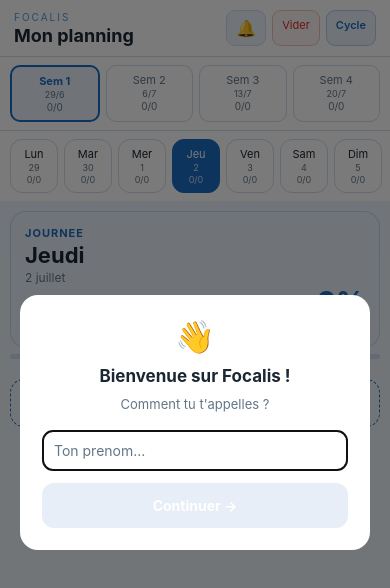
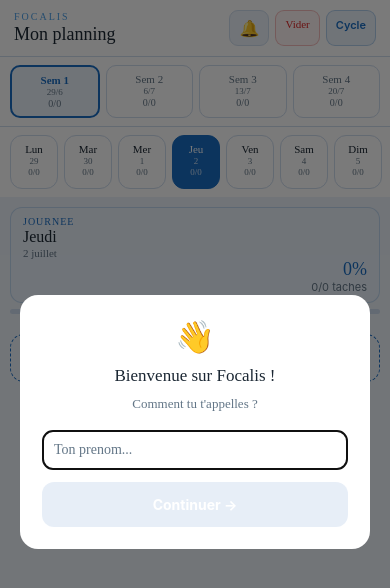
Before and after one commit to hamdiasma-creator/Focalis, a React Native app: screen / in a window 390 px wide. Shown: the top 588 px of the page. Built offline with nearby package versions, Linux system fonts and the light colour scheme.

Commit message:
Update theme.js

```diff
--- a/src/theme.js
+++ b/src/theme.js
@@ -24,98 +24,96 @@ export function makeStyles(T) {
     modal:         { backgroundColor:T.surface, borderRadius:18, padding:22, width:"100%" },
     modalBottom:   { backgroundColor:T.surface, borderRadius:18, padding:22 },
     modalEmoji:    { fontSize:32, textAlign:"center", marginBottom:10 },
-    modalTitle:    { fontSize:17, fontWeight:"700", textAlign:"center", marginBottom:8, color:T.text },
-    modalDesc:     { fontSize:13, color:T.muted, textAlign:"center", lineHeight:20, marginBottom:16 },
+    modalTitle:    { fontSize:17, fontFamily:"Lexend_700Bold", textAlign:"center", marginBottom:8, color:T.text },
+    modalDesc:     { fontSize:13, fontFamily:"Lexend_400Regular", color:T.muted, textAlign:"center", lineHeight:20, marginBottom:16 },
     row:           { flexDirection:"row", gap:8, flexWrap:"wrap" },
 
     // ── Buttons ─────────────────────────────────────────────────────────────
     btnCancel:    { flex:1, padding:12, borderWidth:1, borderColor:T.border, borderRadius:10, alignItems:"center" },
-    btnCancelTxt: { fontSize:14, color:T.text },
+    btnCancelTxt: { fontSize:14, fontFamily:"Lexend_500Medium", color:T.text },
     btnDanger:    { flex:1, padding:12, backgroundColor:T.danger, borderRadius:10, alignItems:"center" },
-    btnDangerTxt: { fontSize:14, color:"#fff", fontWeight:"700" },
+    btnDangerTxt: { fontSize:14, fontFamily:"Lexend_700Bold", color:"#fff" },
     btnPrimary:   { padding:14, borderRadius:12, alignItems:"center" },
-    btnPrimaryTxt:{ fontSize:14, color:"#fff", fontWeight:"700" },
+    btnPrimaryTxt:{ fontSize:14, fontFamily:"Lexend_700Bold", color:"#fff" },
 
     // ── Form ────────────────────────────────────────────────────────────────
-    input:      { borderWidth:1, borderColor:T.border, borderRadius:10, padding:11, fontSize:14, color:T.text, marginBottom:12 },
+    input:      { borderWidth:1, borderColor:T.border, borderRadius:10, padding:11, fontSize:14, fontFamily:"Lexend_400Regular", color:T.text, marginBottom:12 },
     checkRow:   { flexDirection:"row", alignItems:"center", gap:10, marginBottom:12 },
-    checkTxt:   { fontSize:13, color:T.text },
-    sectionLbl: { fontSize:11, color:T.muted, textTransform:"uppercase", letterSpacing:1, marginBottom:6 },
+    checkTxt:   { fontSize:13, fontFamily:"Lexend_400Regular", color:T.text },
+    sectionLbl: { fontSize:11, fontFamily:"Lexend_500Medium", color:T.muted, textTransform:"uppercase", letterSpacing:1, marginBottom:6 },
     freqBtn:    { paddingVertical:7, paddingHorizontal:12, borderRadius:20, borderWidth:1, borderColor:T.border },
-    freqBtnTxt: { fontSize:12, color:T.text },
+    freqBtnTxt: { fontSize:12, fontFamily:"Lexend_500Medium", color:T.text },
     dayBtn:     { paddingVertical:6, paddingHorizontal:8, borderRadius:8, borderWidth:1, borderColor:T.border },
-    dayBtnTxt:  { fontSize:11, color:T.text },
+    dayBtnTxt:  { fontSize:11, fontFamily:"Lexend_500Medium", color:T.text },
 
     // ── Misc cards / rows ───────────────────────────────────────────────────
     moveBtn:     { flexDirection:"row", justifyContent:"space-between", alignItems:"center", padding:13, borderWidth:1, borderColor:T.border, borderRadius:12, marginBottom:6, backgroundColor:T.bg },
-    moveBtnDay:  { fontSize:14, color:T.text, fontWeight:"600" },
-    moveBtnDate: { fontSize:12, color:T.muted },
+    moveBtnDay:  { fontSize:14, fontFamily:"Lexend_600SemiBold", color:T.text },
+    moveBtnDate: { fontSize:12, fontFamily:"Lexend_400Regular", color:T.muted },
     carryRow:    { flexDirection:"row", alignItems:"flex-start", gap:12, padding:13, borderWidth:1, borderColor:T.border, borderRadius:12, marginBottom:8, backgroundColor:T.bg },
-    carryTitle:  { fontSize:14, color:T.text, fontWeight:"600" },
-    carrySub:    { fontSize:12, color:T.muted, marginTop:3 },
+    carryTitle:  { fontSize:14, fontFamily:"Lexend_600SemiBold", color:T.text },
+    carrySub:    { fontSize:12, fontFamily:"Lexend_400Regular", color:T.muted, marginTop:3 },
 
     // ── Header ──────────────────────────────────────────────────────────────
     header:       { flexDirection:"row", alignItems:"center", backgroundColor:T.surface, paddingHorizontal:14,
                     paddingTop: Platform.OS === "android" ? (StatusBar.currentHeight || 32) + 10 : 10,
                     paddingBottom:10, borderBottomWidth:1, borderBottomColor:T.border },
-    headerSub:    { fontSize:10, color:T.accentLight, textTransform:"uppercase", letterSpacing:2, marginBottom:2 },
-    headerTitle:  { fontSize:18, color:T.text, fontWeight:"700" },
+    headerSub:    { fontSize:10, fontFamily:"Lexend_600SemiBold", color:T.accentLight, textTransform:"uppercase", letterSpacing:2, marginBottom:2 },
+    headerTitle:  { fontSize:18, fontFamily:"Lexend_700Bold", color:T.text },
     iconBtn:      { borderWidth:1, borderColor:T.border, borderRadius:9, backgroundColor:T.bg, paddingHorizontal:9, paddingVertical:7 },
     dangerBtn:    { borderWidth:1, borderColor:T.danger+"44", borderRadius:9, backgroundColor:"#FFF5F5", paddingHorizontal:9, paddingVertical:7 },
-    dangerBtnTxt: { fontSize:11, color:T.danger },
+    dangerBtnTxt: { fontSize:11, fontFamily:"Lexend_500Medium", color:T.danger },
 
     // ── Week / Day tabs ──────────────────────────────────────────────────────
     weekRow:    { flexDirection:"row", gap:6, paddingHorizontal:10, paddingVertical:8, backgroundColor:T.surface, borderBottomWidth:1, borderBottomColor:T.border },
     weekTab:    { flex:1, alignItems:"center", padding:7, borderWidth:1, borderColor:T.border, borderRadius:10, backgroundColor:T.surface },
-    weekTabTxt: { fontSize:11, color:T.muted },
-    weekTabDate:{ fontSize:9,  color:T.muted, marginTop:1 },
-    weekTabProg:{ fontSize:10, color:T.muted, marginTop:1 },
+    weekTabTxt: { fontSize:11, fontFamily:"Lexend_500Medium", color:T.muted },
+    weekTabDate:{ fontSize:9,  fontFamily:"Lexend_400Regular", color:T.muted, marginTop:1 },
+    weekTabProg:{ fontSize:10, fontFamily:"Lexend_400Regular", color:T.muted, marginTop:1 },
     dayTab:     { alignItems:"center", paddingVertical:7, paddingHorizontal:10, borderWidth:1, borderColor:T.border, borderRadius:12, backgroundColor:T.surface, minWidth:48 },
-    dayTabTxt:  { fontSize:11, color:T.text },
-    dayTabDate: { fontSize:9,  color:T.muted, marginTop:1 },
-    dayTabProg: { fontSize:9,  color:T.muted, marginTop:1 },
+    dayTabTxt:  { fontSize:11, fontFamily:"Lexend_600SemiBold", color:T.text },
+    dayTabDate: { fontSize:9,  fontFamily:"Lexend_400Regular", color:T.muted, marginTop:1 },
+    dayTabProg: { fontSize:9,  fontFamily:"Lexend_500Medium", color:T.muted, marginTop:1 },
 
     // ── Day header ───────────────────────────────────────────────────────────
-    dayHeader:    { borderRadius:16, padding:14, marginBottom:0, borderWidth:1 },
-    dayHeaderTag: { fontSize:11, fontWeight:"700", textTransform:"uppercase", letterSpacing:1, marginBottom:2 },
-    dayHeaderName:{ fontSize:22, color:T.text, fontWeight:"700" },
-    dayHeaderDate:{ fontSize:12, color:T.muted, marginTop:2 },
-    dayHeaderPct: { fontSize:28, fontWeight:"800" },
+    dayHeader:    { borderRadius:12, paddingVertical:8, paddingHorizontal:12, marginBottom:0, borderWidth:1 },
+    dayHeaderTag: { fontSize:10, fontFamily:"Lexend_700Bold", textTransform:"uppercase", letterSpacing:1, marginBottom:1 },
+    dayHeaderName:{ fontSize:16, fontFamily:"Lexend_700Bold", color:T.text },
+    dayHeaderDate:{ fontSize:11, fontFamily:"Lexend_400Regular", color:T.muted, marginTop:1 },
+    dayHeaderPct: { fontSize:18, fontFamily:"Lexend_800ExtraBold" },
     progressBg:   { height:5, backgroundColor:T.border, borderRadius:5, marginBottom:4 },
     progressFill: { height:5, borderRadius:5 },
 
     // ── Task cards ───────────────────────────────────────────────────────────
     // FIX: overflow:"hidden" retiré — c'était la cause du bug de repaint Android
     // qui faisait disparaitre le texte des cartes apres un changement d'etat rapide
-    // (ex: toggle "important"). borderRadius fonctionne toujours sans overflow:hidden.
+    // (ex: toggle "important").
     card:         { backgroundColor:T.surface, borderWidth:1, borderColor:T.border, borderRadius:14, marginBottom:8 },
     cardDone:     { backgroundColor:"#F0FFF4", borderColor:"#86EFAC" },
     cardImportant:{ borderLeftWidth:4, borderLeftColor:T.important },
     cardRow:      { flexDirection:"row", alignItems:"center", gap:12, padding:13 },
     circle:       { width:24, height:24, borderRadius:12, borderWidth:2, alignItems:"center", justifyContent:"center", flexShrink:0 },
-    cardLabel:    { fontSize:14, color:T.text, lineHeight:20 },
+    cardLabel:    { fontSize:14, fontFamily:"Lexend_400Regular", color:T.text, lineHeight:20 },
     cardLabelDone:{ color:T.muted, textDecorationLine:"line-through" },
-    cardTime:     { fontSize:11, color:T.muted },
-    cardMeta:     { fontSize:11, color:T.muted, marginTop:2 },
-    mealPrev:     { fontSize:12, color:T.muted, marginTop:2, fontStyle:"italic" },
-    // borderRadius ajouté ici en bas pour compenser la perte du clip automatique
-    // qu'offrait overflow:"hidden" sur les coins inférieurs de la carte repas
-    mealInput:    { borderTopWidth:1, borderTopColor:T.border, padding:10, fontSize:13, color:T.text, backgroundColor:T.bg, borderBottomLeftRadius:14, borderBottomRightRadius:14 },
+    cardTime:     { fontSize:11, fontFamily:"Lexend_400Regular", color:T.muted },
+    cardMeta:     { fontSize:11, fontFamily:"Lexend_400Regular", color:T.muted, marginTop:2 },
+    mealPrev:     { fontSize:12, fontFamily:"Lexend_400Regular", color:T.muted, marginTop:2, fontStyle:"italic" },
+    mealInput:    { borderTopWidth:1, borderTopColor:T.border, padding:10, fontSize:13, fontFamily:"Lexend_400Regular", color:T.text, backgroundColor:T.bg, borderBottomLeftRadius:14, borderBottomRightRadius:14 },
     actBtn:       { borderWidth:1, borderColor:T.border, borderRadius:7, backgroundColor:T.bg, paddingHorizontal:9, paddingVertical:5 },
     actBtnRed:    { borderWidth:1, borderColor:T.danger+"33", borderRadius:7, backgroundColor:"#FFF5F5", paddingHorizontal:9, paddingVertical:5 },
     addBtn:       { borderWidth:1.5, borderStyle:"dashed", borderRadius:14, padding:15, alignItems:"center", marginTop:4, marginBottom:16 },
-    addBtnTxt:    { fontSize:13 },
+    addBtnTxt:    { fontSize:13, fontFamily:"Lexend_600SemiBold" },
 
     // ── Done card ────────────────────────────────────────────────────────────
     doneCard: { backgroundColor:"#F0FFF4", borderWidth:1, borderColor:"#86EFAC", borderRadius:16, padding:20, alignItems:"center", marginBottom:16 },
-    doneTxt:  { fontWeight:"700", color:"#2F9E6E", marginBottom:4, fontSize:16 },
-    doneSub:  { fontSize:13, color:T.muted },
+    doneTxt:  { fontFamily:"Lexend_700Bold", color:"#2F9E6E", marginBottom:4, fontSize:16 },
+    doneSub:  { fontSize:13, fontFamily:"Lexend_400Regular", color:T.muted },
 
     // ── Profile picker ───────────────────────────────────────────────────────
     profileCard:       { flexDirection:"row", alignItems:"center", gap:12, padding:14, borderWidth:1, borderColor:T.border, borderRadius:14, marginBottom:8, backgroundColor:T.bg },
     profileCardActive: { borderColor:T.accent, borderWidth:2, backgroundColor:"#EBF3FC" },
     profileEmoji:      { fontSize:26 },
-    profileLabel:      { fontSize:15, color:T.text, fontWeight:"600" },
-    profileDesc:       { fontSize:12, color:T.muted, marginTop:3 },
+    profileLabel:      { fontSize:15, fontFamily:"Lexend_600SemiBold", color:T.text },
+    profileDesc:       { fontSize:12, fontFamily:"Lexend_400Regular", color:T.muted, marginTop:3 },
   });
 }
```
